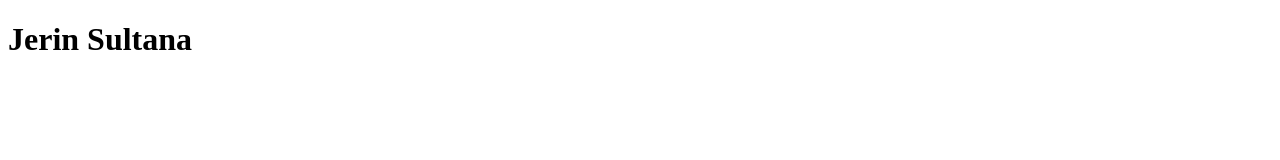
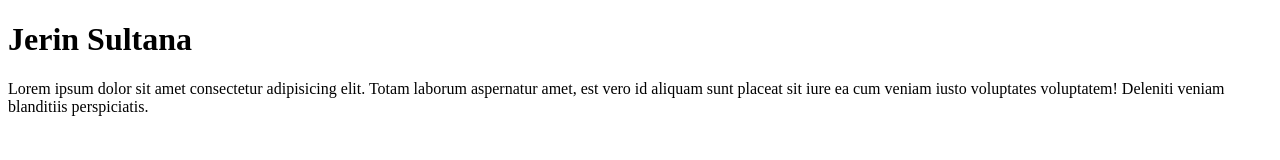
Before and after one commit to Jer-i/first-project, a plain HTML site: page index.html in a window 1280 px wide. Drawn offline with Linux system fonts and the light colour scheme.

Commit message:
ptag added

```diff
--- a/index.html
+++ b/index.html
@@ -7,5 +7,6 @@
 </head>
 <body>
     <h1>Jerin Sultana</h1>
+    <p>Lorem ipsum dolor sit amet consectetur adipisicing elit. Totam laborum aspernatur amet, est vero id aliquam sunt placeat sit iure ea cum veniam iusto voluptates voluptatem! Deleniti veniam blanditiis perspiciatis.</p>
 </body>
 </html>
```
